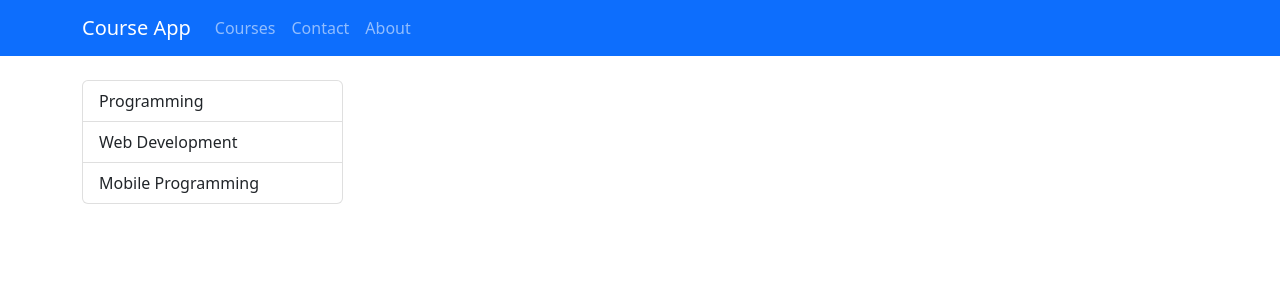
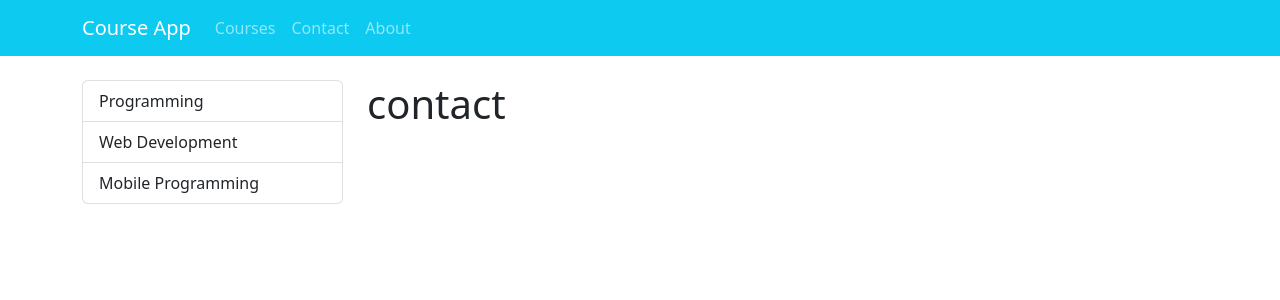
Before and after one commit to VeyselUstuntas/django-courseapp, a Django app: page /contact in a window 1280 px wide. Shown: the top 300 px of the page. Run offline with Django 4.2, Linux system fonts and the light colour scheme; some libraries are stand-ins or nearby versions.

Commit message:
block layouts

```diff
--- a/courseapp/settings.py
+++ b/courseapp/settings.py
@@ -56,7 +56,9 @@ ROOT_URLCONF = "courseapp.urls"
 TEMPLATES = [
     {
         "BACKEND": "django.template.backends.django.DjangoTemplates",
-        "DIRS": [],
+        "DIRS": [
+            BASE_DIR / 'templates'
+        ],
         "APP_DIRS": True,
         "OPTIONS": {
             "context_processors": [
--- a/pages/templates/pages/contact.html
+++ b/pages/templates/pages/contact.html
@@ -1,51 +1,11 @@
-<!DOCTYPE html>
-<html lang="en">
-<head>
-    <meta charset="UTF-8">
-    <meta name="viewport" content="width=device-width, initial-scale=1.0">
-    <title>Document</title>
-    <link rel="stylesheet" href="https://cdnjs.cloudflare.com/ajax/libs/bootstrap/5.2.2/css/bootstrap.min.css" />
-</head>
-<body>
-    <nav class = "navbar navbar-expand-lg bg-primary navbar-dark">
-        <div class="container">
-            <a href="/" class="navbar-brand">Course App</a>
+{% extends "layout.html" %}
 
-            <ul class="navbar-nav me-auto"> <!---- me-auto kendini sağdan sola al demek-->
-                <li class="nav-item">
-                    <a href="/" class="nav-link">Courses</a>
-                </li>
+{% block content %}
+    <h1>contact</h1>
 
-                <li class="nav-item">
-                    <a href="/contact" class="nav-link">Contact</a>
-                </li>
+{% endblock content %}
 
-                <li class="nav-item">
-                    <a href="/about" class="nav-link">About</a>
-                </li>
 
-            </ul>
-        </div>
-    </nav>
-
-    <div class="container mt-4">
-        <div class="row">
-            <div class="col-3">
-                <div class="list-group">
-                    <a href="#" class="list-group-item list-group-item-action">Programming</a>
-                    <a href="#" class="list-group-item list-group-item-action">Web Development</a>
-                    <a href="#" class="list-group-item list-group-item-action">Mobile Programming</a>
-
-                </div>
-            </div>
-
-            <div class="col-9 ">
-
-            </div>
-
-        </div>
-    </div>
-
-    <script src="https://cdnjs.cloudflare.com/ajax/libs/bootstrap/5.2.2/js/bootstrap.min.js"></script>
-</body>
-</html>
+{% block title %}
+    <title>Contact</title>
+{% endblock title %}
--- /dev/null
+++ b/templates/layout.html
@@ -0,0 +1,52 @@
+<!DOCTYPE html>
+<html lang="en">
+<head>
+    <meta charset="UTF-8">
+    <meta name="viewport" content="width=device-width, initial-scale=1.0">
+    {% block title %}{% endblock title %}
+    <link rel="stylesheet" href="https://cdnjs.cloudflare.com/ajax/libs/bootstrap/5.2.2/css/bootstrap.min.css" />
+</head>
+<body>
+    <nav class = "navbar navbar-expand-lg bg-info navbar-dark">
+        <div class="container">
+            <a href="/" class="navbar-brand">Course App</a>
+
+            <ul class="navbar-nav me-auto"> <!---- me-auto kendini sağdan sola al demek-->
+                <li class="nav-item">
+                    <a href="/" class="nav-link">Courses</a>
+                </li>
+
+                <li class="nav-item">
+                    <a href="/contact" class="nav-link">Contact</a>
+                </li>
+
+                <li class="nav-item">
+                    <a href="/about" class="nav-link">About</a>
+                </li>
+
+            </ul>
+        </div>
+    </nav>
+
+    <div class="container mt-4">
+        <div class="row">
+            <div class="col-3">
+                <div class="list-group">
+                    <a href="#" class="list-group-item list-group-item-action">Programming</a>
+                    <a href="#" class="list-group-item list-group-item-action">Web Development</a>
+                    <a href="#" class="list-group-item list-group-item-action">Mobile Programming</a>
+
+                </div>
+            </div>
+
+            <div class="col-9 ">
+                <!--bU ALAN DEĞİŞTİREBİLİR-->
+                {% block content %} {% endblock content%}
+            </div>
+
+        </div>
+    </div>
+
+    <script src="https://cdnjs.cloudflare.com/ajax/libs/bootstrap/5.2.2/js/bootstrap.min.js"></script>
+</body>
+</html>
```
Also changed, not shown: pages/templates/pages/about.html (+7 -45 lines), pages/templates/pages/index.html (+7 -47 lines).
